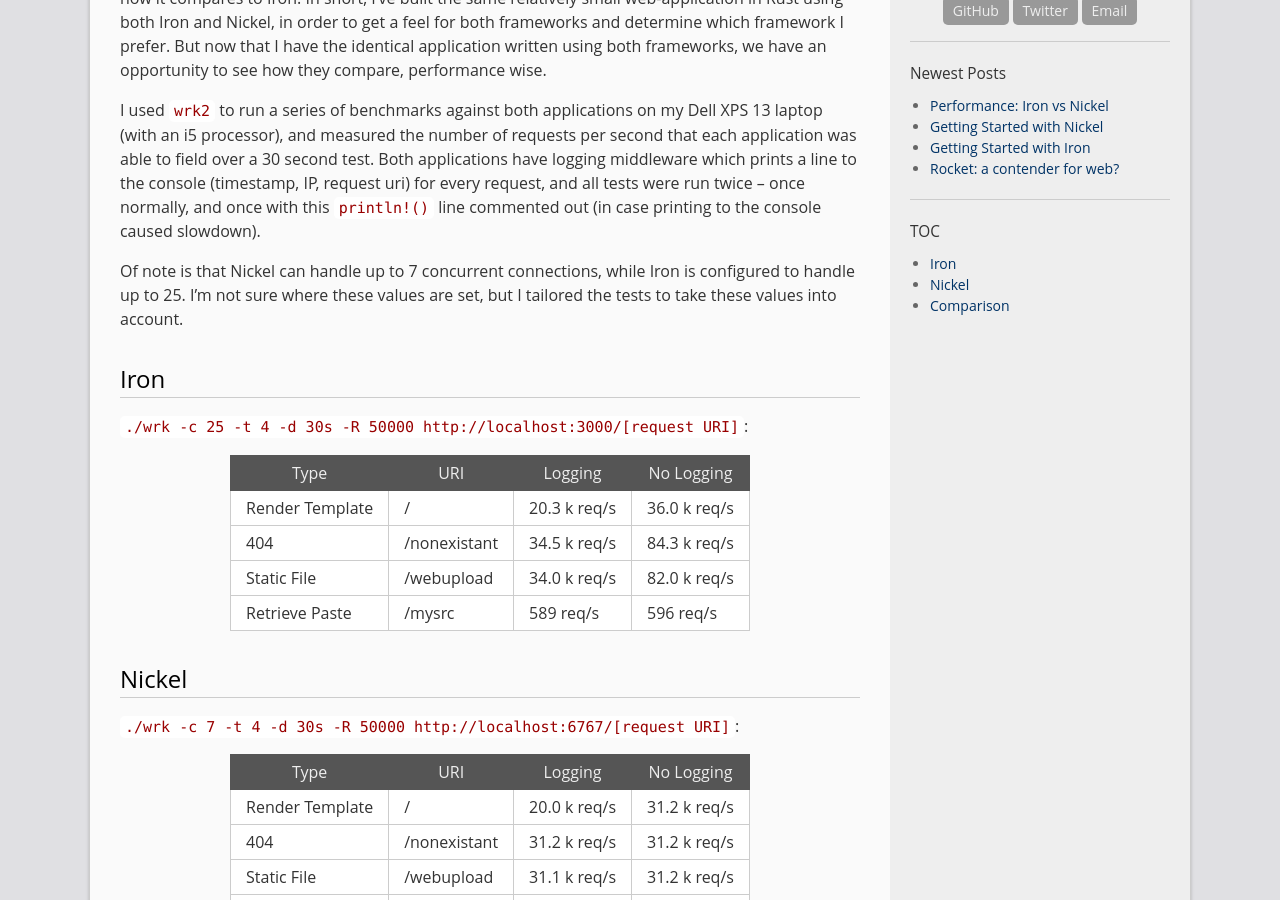
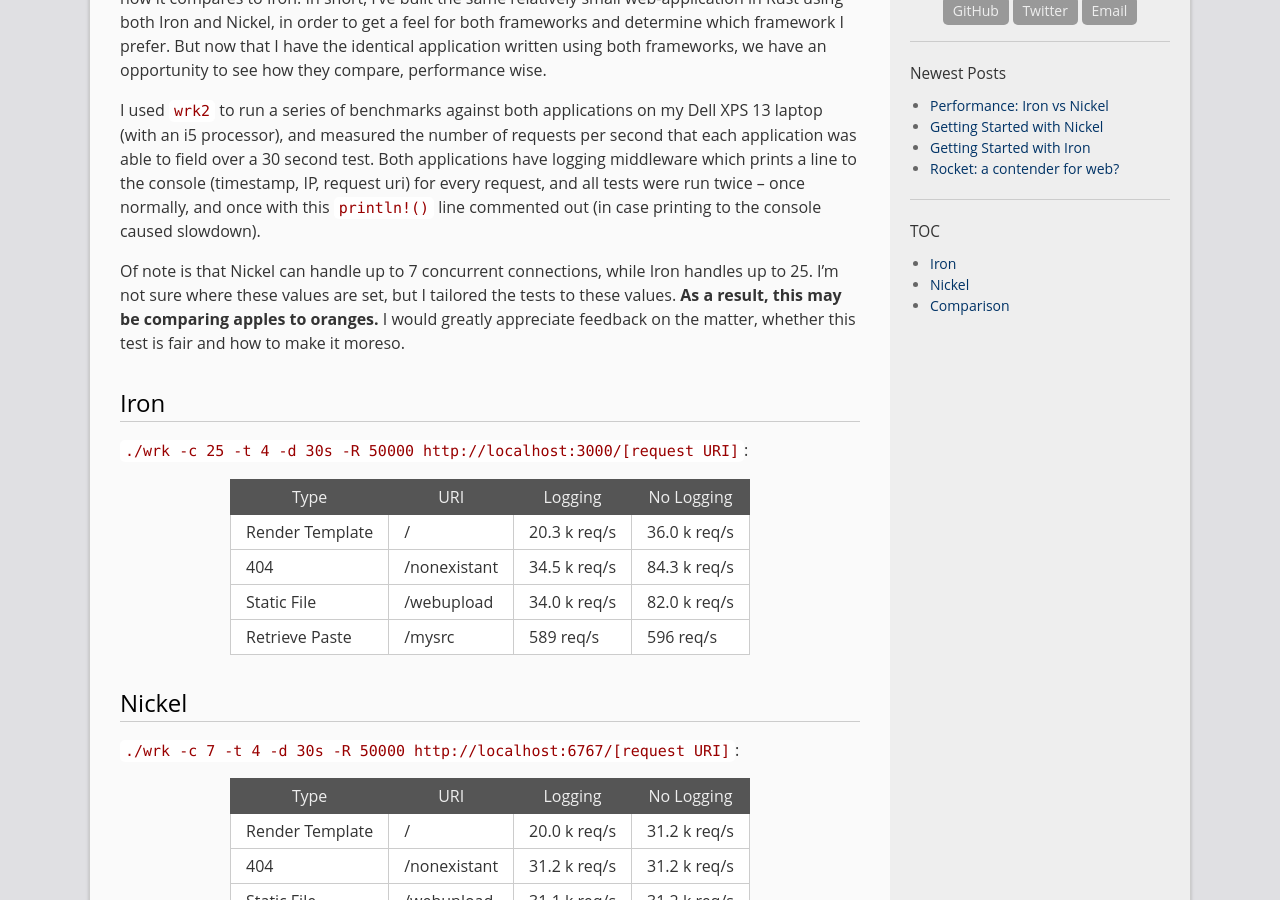
Before and after one commit to ojensen5115/ojensen5115.github.io, a Jekyll site: the page built from _posts/2017-01-17-iron-nickel-performance.md, in a window 1280 px wide and 900 px high, scrolled down 311 px. Built offline with Jekyll 4.4.1, drawn with Linux system fonts in a browser that asks for light colours; comment, search, counter and statistics services are not loaded.

Commit message:
tweak performance

```diff
--- a/_posts/2017-01-17-iron-nickel-performance.md
+++ b/_posts/2017-01-17-iron-nickel-performance.md
@@ -10,7 +10,7 @@ This is part 3 of the Great Rust Web Experiment. See [Part 1](/rust/iron-getting
 
 I used `wrk2` to run a series of benchmarks against both applications on my Dell XPS 13 laptop (with an i5 processor), and measured the number of requests per second that each application was able to field over a 30 second test. Both applications have logging middleware which prints a line to the console (timestamp, IP, request uri) for every request, and all tests were run twice -- once normally, and once with this `println!()` line commented out (in case printing to the console caused slowdown).
 
-Of note is that Nickel can handle up to 7 concurrent connections, while Iron is configured to handle up to 25. I'm not sure where these values are set, but I tailored the tests to take these values into account.
+Of note is that Nickel can handle up to 7 concurrent connections, while Iron handles up to 25. I'm not sure where these values are set, but I tailored the tests to these values. **As a result, this may be comparing apples to oranges.** I would greatly appreciate feedback on the matter, whether this test is fair and how to make it moreso.
 
 ## Iron
 
```
